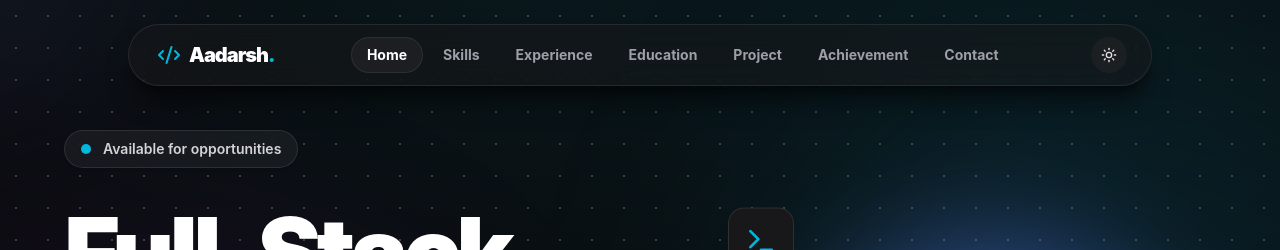
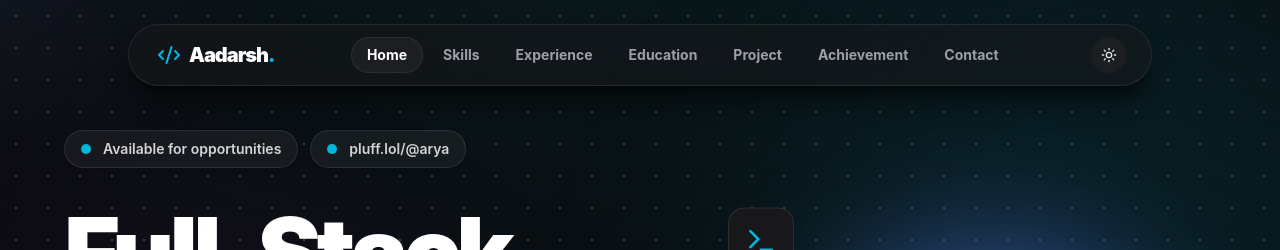
Before and after one commit to Aadarsh-Raj/Aadarsh-Raj, a React (Vite) app: page / in a window 1280 px wide. Shown: the top 250 px of the page. Built offline with nearby package versions, Linux system fonts and the light colour scheme.

Commit message:
update: project and add pluff link

```diff
--- a/src/components/Hero.jsx
+++ b/src/components/Hero.jsx
@@ -1,5 +1,12 @@
-import { motion, useScroll, useTransform } from 'framer-motion';
-import { ArrowRight, Github, Linkedin, Terminal, Code2, Sparkles } from 'lucide-react';
+import { motion, useScroll, useTransform } from "framer-motion";
+import {
+  ArrowRight,
+  Github,
+  Linkedin,
+  Terminal,
+  Code2,
+  Sparkles,
+} from "lucide-react";
 
 const Hero = () => {
   const { scrollY } = useScroll();
@@ -13,18 +20,22 @@ const Hero = () => {
     hidden: { opacity: 0 },
     show: {
       opacity: 1,
-      transition: { staggerChildren: 0.1, delayChildren: 0.1 }
-    }
+      transition: { staggerChildren: 0.1, delayChildren: 0.1 },
+    },
   };
 
   const itemVariants = {
     hidden: { opacity: 0, y: 20 },
-    show: { opacity: 1, y: 0, transition: { type: "spring", stiffness: 120, damping: 14 } }
+    show: {
+      opacity: 1,
+      y: 0,
+      transition: { type: "spring", stiffness: 120, damping: 14 },
+    },
   };
 
   const floatAnimation = (duration, yOffset) => ({
     y: [0, yOffset, 0],
-    transition: { duration: duration, repeat: Infinity, ease: "easeInOut" }
+    transition: { duration: duration, repeat: Infinity, ease: "easeInOut" },
   });
 
   return (
@@ -33,7 +44,6 @@ const Hero = () => {
       <div className="absolute left-[-10%] bottom-[-10%] w-[300px] lg:w-[600px] h-[300px] lg:h-[600px] bg-fuchsia-400/10 dark:bg-fuchsia-500/10 rounded-full blur-[80px] lg:blur-[120px] pointer-events-none -z-10"></div>
 
       <div className="relative z-10 w-full max-w-6xl mx-auto flex flex-col-reverse lg:flex-row items-center justify-between gap-10 lg:gap-12">
-
         <motion.div
           style={{ y: textY, opacity: textOpacity }}
           variants={containerVariants}
@@ -41,7 +51,11 @@ const Hero = () => {
           animate="show"
           className="flex-1 text-center lg:text-left flex flex-col items-center lg:items-start"
         >
-          <motion.div variants={itemVariants} className="inline-flex items-center gap-2 lg:gap-3 px-3 py-1.5 lg:px-4 lg:py-2 rounded-full bg-white dark:bg-white/5 border border-slate-200 dark:border-white/10 shadow-sm mb-6 lg:mb-8 backdrop-blur-md transition-all hover:scale-105 hover:border-cyan-200 dark:hover:border-cyan-500/30 cursor-default">
+          <div className="flex gap-3">
+            <motion.div
+              variants={itemVariants}
+              className="inline-flex items-center gap-2 lg:gap-3 px-3 py-1.5 lg:px-4 lg:py-2 rounded-full bg-white dark:bg-white/5 border border-slate-200 dark:border-white/10 shadow-sm mb-6 lg:mb-8 backdrop-blur-md transition-all hover:scale-105 hover:border-cyan-200 dark:hover:border-cyan-500/30 cursor-default"
+            >
               <div className="relative flex h-2 w-2 lg:h-2.5 lg:w-2.5">
                 <span className="animate-ping absolute inline-flex h-full w-full rounded-full bg-cyan-400 opacity-75"></span>
                 <span className="relative inline-flex rounded-full h-2 w-2 lg:h-2.5 lg:w-2.5 bg-cyan-500"></span>
@@ -51,59 +65,122 @@ const Hero = () => {
               </span>
             </motion.div>
 
-          <motion.h1 variants={itemVariants} className="text-4xl sm:text-6xl lg:text-8xl font-black tracking-tighter text-slate-900 dark:text-white mb-4 lg:mb-6 leading-[1.1] lg:leading-[1.1]">
+            <motion.div
+              variants={itemVariants}
+              className="inline-flex items-center gap-2 lg:gap-3 px-3 py-1.5 lg:px-4 lg:py-2 rounded-full bg-white dark:bg-white/5 border border-slate-200 dark:border-white/10 shadow-sm mb-6 lg:mb-8 backdrop-blur-md transition-all hover:scale-105 hover:border-cyan-200 dark:hover:border-cyan-500/30 cursor-default"
+            >
+              <div className="relative flex h-2 w-2 lg:h-2.5 lg:w-2.5">
+                <span className="animate-ping absolute inline-flex h-full w-full rounded-full bg-cyan-400 opacity-75"></span>
+                <span className="relative inline-flex rounded-full h-2 w-2 lg:h-2.5 lg:w-2.5 bg-cyan-500"></span>
+              </div>
+              <span className="text-xs lg:text-sm font-semibold text-slate-700 dark:text-zinc-300">
+                pluff.lol/@arya
+              </span>
+            </motion.div>
+          </div>
+
+          <motion.h1
+            variants={itemVariants}
+            className="text-4xl sm:text-6xl lg:text-8xl font-black tracking-tighter text-slate-900 dark:text-white mb-4 lg:mb-6 leading-[1.1] lg:leading-[1.1]"
+          >
             Full-Stack <br className="hidden sm:block" />
             <span className="text-transparent bg-clip-text bg-gradient-to-r from-cyan-500 via-blue-500 to-indigo-500 pr-2">
               Web Developer.
             </span>
           </motion.h1>
 
-          <motion.p variants={itemVariants} className="max-w-xl text-slate-600 dark:text-zinc-400 text-base sm:text-lg lg:text-xl font-medium mb-8 lg:mb-10 leading-relaxed px-2 lg:px-0">
-            Hi, I'm Aadarsh. I architect and build highly performant, scalable web applications from robust backend systems to pixel-perfect, interactive frontend interfaces and managing the servers.
+          <motion.p
+            variants={itemVariants}
+            className="max-w-xl text-slate-600 dark:text-zinc-400 text-base sm:text-lg lg:text-xl font-medium mb-8 lg:mb-10 leading-relaxed px-2 lg:px-0"
+          >
+            Hi, I'm Aadarsh. I architect and build highly performant, scalable
+            web applications from robust backend systems to pixel-perfect,
+            interactive frontend interfaces and managing the servers.
           </motion.p>
 
-          <motion.div variants={itemVariants} className="flex flex-col sm:flex-row items-center gap-4 w-full sm:w-auto px-2 lg:px-0">
+          <motion.div
+            variants={itemVariants}
+            className="flex flex-col sm:flex-row items-center gap-4 w-full sm:w-auto px-2 lg:px-0"
+          >
             <a
               href="#project"
-              onClick={(e) => { e.preventDefault(); document.getElementById('project').scrollIntoView({ behavior: 'smooth' }); }}
+              onClick={(e) => {
+                e.preventDefault();
+                document
+                  .getElementById("project")
+                  .scrollIntoView({ behavior: "smooth" });
+              }}
               className="group relative flex items-center justify-center gap-3 px-8 py-3.5 lg:py-4 bg-slate-900 dark:bg-white text-white dark:text-slate-900 rounded-full font-bold overflow-hidden transition-all hover:scale-105 active:scale-95 shadow-[0_10px_40px_rgba(0,0,0,0.1)] dark:shadow-[0_10px_40px_rgba(255,255,255,0.2)] w-full sm:w-auto"
             >
               <span className="relative z-10 flex items-center gap-2 text-sm lg:text-base">
-                View My Work <ArrowRight className="w-4 h-4 group-hover:translate-x-1 transition-transform" />
+                View My Work{" "}
+                <ArrowRight className="w-4 h-4 group-hover:translate-x-1 transition-transform" />
               </span>
               <div className="absolute inset-0 h-full w-full translate-x-[-100%] bg-white/20 dark:bg-black/10 group-hover:translate-x-[100%] transition-transform duration-500 ease-in-out"></div>
             </a>
 
             <div className="flex items-center justify-center gap-4 w-full sm:w-auto mt-2 sm:mt-0">
-              <a href="https://github.com/Aadarsh-Raj" target="_blank" rel="noreferrer" aria-label="GitHub" className="p-3.5 lg:p-4 rounded-full bg-white dark:bg-zinc-900 border border-slate-200 dark:border-white/10 text-slate-600 dark:text-zinc-400 hover:text-slate-900 dark:hover:text-white hover:border-slate-300 dark:hover:border-white/20 hover:scale-110 transition-all shadow-sm">
+              <a
+                href="https://github.com/Aadarsh-Raj"
+                target="_blank"
+                rel="noreferrer"
+                aria-label="GitHub"
+                className="p-3.5 lg:p-4 rounded-full bg-white dark:bg-zinc-900 border border-slate-200 dark:border-white/10 text-slate-600 dark:text-zinc-400 hover:text-slate-900 dark:hover:text-white hover:border-slate-300 dark:hover:border-white/20 hover:scale-110 transition-all shadow-sm"
+              >
                 <Github className="w-5 h-5" />
               </a>
-              <a href="https://www.linkedin.com/in/aadarsh-raj-80b862216/" target="_blank" rel="noreferrer" aria-label="LinkedIn" className="p-3.5 lg:p-4 rounded-full bg-white dark:bg-zinc-900 border border-slate-200 dark:border-white/10 text-slate-600 dark:text-zinc-400 hover:text-slate-900 dark:hover:text-white hover:border-slate-300 dark:hover:border-white/20 hover:scale-110 transition-all shadow-sm">
+              <a
+                href="https://www.linkedin.com/in/aadarsh-raj-80b862216/"
+                target="_blank"
+                rel="noreferrer"
+                aria-label="LinkedIn"
+                className="p-3.5 lg:p-4 rounded-full bg-white dark:bg-zinc-900 border border-slate-200 dark:border-white/10 text-slate-600 dark:text-zinc-400 hover:text-slate-900 dark:hover:text-white hover:border-slate-300 dark:hover:border-white/20 hover:scale-110 transition-all shadow-sm"
+              >
                 <Linkedin className="w-5 h-5" />
               </a>
             </div>
           </motion.div>
         </motion.div>
 
-        <motion.div style={{ y: avatarMoveY, scale: avatarScale, opacity: avatarOpacity }} className="flex-1 relative flex justify-center items-center w-full max-w-[14rem] sm:max-w-sm lg:max-w-md z-50 origin-center mt-4 lg:mt-0">
-          <motion.div animate={floatAnimation(4, -15)} className="absolute -top-3 -left-3 sm:-top-6 sm:-left-6 lg:-top-10 lg:-left-10 p-2.5 lg:p-4 bg-white dark:bg-zinc-900 border border-slate-200 dark:border-white/10 rounded-xl lg:rounded-2xl shadow-xl z-20">
+        <motion.div
+          style={{ y: avatarMoveY, scale: avatarScale, opacity: avatarOpacity }}
+          className="flex-1 relative flex justify-center items-center w-full max-w-[14rem] sm:max-w-sm lg:max-w-md z-50 origin-center mt-4 lg:mt-0"
+        >
+          <motion.div
+            animate={floatAnimation(4, -15)}
+            className="absolute -top-3 -left-3 sm:-top-6 sm:-left-6 lg:-top-10 lg:-left-10 p-2.5 lg:p-4 bg-white dark:bg-zinc-900 border border-slate-200 dark:border-white/10 rounded-xl lg:rounded-2xl shadow-xl z-20"
+          >
             <Terminal className="w-4 h-4 lg:w-8 lg:h-8 text-cyan-500" />
           </motion.div>
-          <motion.div animate={floatAnimation(5, 20)} className="absolute bottom-4 -right-2 sm:bottom-10 sm:-right-4 lg:bottom-16 lg:-right-8 p-2 lg:p-3.5 bg-white dark:bg-zinc-900 border border-slate-200 dark:border-white/10 rounded-xl lg:rounded-2xl shadow-xl z-20">
+          <motion.div
+            animate={floatAnimation(5, 20)}
+            className="absolute bottom-4 -right-2 sm:bottom-10 sm:-right-4 lg:bottom-16 lg:-right-8 p-2 lg:p-3.5 bg-white dark:bg-zinc-900 border border-slate-200 dark:border-white/10 rounded-xl lg:rounded-2xl shadow-xl z-20"
+          >
             <Code2 className="w-3.5 h-3.5 lg:w-7 lg:h-7 text-indigo-500" />
           </motion.div>
-          <motion.div animate={floatAnimation(3.5, -10)} className="absolute top-1/4 -right-3 sm:top-1/3 sm:-right-6 lg:top-1/4 lg:-right-12 p-1.5 lg:p-3 bg-white dark:bg-zinc-900 border border-slate-200 dark:border-white/10 rounded-full shadow-lg z-20">
+          <motion.div
+            animate={floatAnimation(3.5, -10)}
+            className="absolute top-1/4 -right-3 sm:top-1/3 sm:-right-6 lg:top-1/4 lg:-right-12 p-1.5 lg:p-3 bg-white dark:bg-zinc-900 border border-slate-200 dark:border-white/10 rounded-full shadow-lg z-20"
+          >
             <Sparkles className="w-3 h-3 lg:w-5 lg:h-5 text-fuchsia-500" />
           </motion.div>
 
-          <motion.div initial={{ scale: 0.8, opacity: 0, rotate: -10 }} animate={{ scale: 1, opacity: 1, rotate: 0 }} transition={{ duration: 0.8, type: "spring", bounce: 0.4 }} className="relative w-56 h-56 sm:w-64 sm:h-64 lg:w-96 lg:h-96">
+          <motion.div
+            initial={{ scale: 0.8, opacity: 0, rotate: -10 }}
+            animate={{ scale: 1, opacity: 1, rotate: 0 }}
+            transition={{ duration: 0.8, type: "spring", bounce: 0.4 }}
+            className="relative w-56 h-56 sm:w-64 sm:h-64 lg:w-96 lg:h-96"
+          >
             <div className="absolute inset-0 rounded-full bg-gradient-to-tr from-cyan-400 via-blue-500 to-indigo-400 animate-spin-slow opacity-40 dark:opacity-60 blur-xl lg:blur-3xl"></div>
             <div className="absolute inset-1.5 lg:inset-3 rounded-full bg-white dark:bg-zinc-900 overflow-hidden border-[3px] lg:border-4 border-white/80 dark:border-zinc-800 z-10 shadow-2xl">
-              <img src="https://res.cloudinary.com/denl6qm57/image/upload/v1773929817/IMG_20250322_171436_030_tkiwfd.webp" alt="Aadarsh Raj" className="w-full h-full object-cover group-hover:scale-110 transition-transform duration-700" />
+              <img
+                src="https://res.cloudinary.com/denl6qm57/image/upload/v1773929817/IMG_20250322_171436_030_tkiwfd.webp"
+                alt="Aadarsh Raj"
+                className="w-full h-full object-cover group-hover:scale-110 transition-transform duration-700"
+              />
             </div>
           </motion.div>
         </motion.div>
-
       </div>
     </section>
   );
```
Also changed, not shown: src/components/Projects.jsx (+6 -6 lines). Lines whose indentation alone changed are shown as unchanged.
